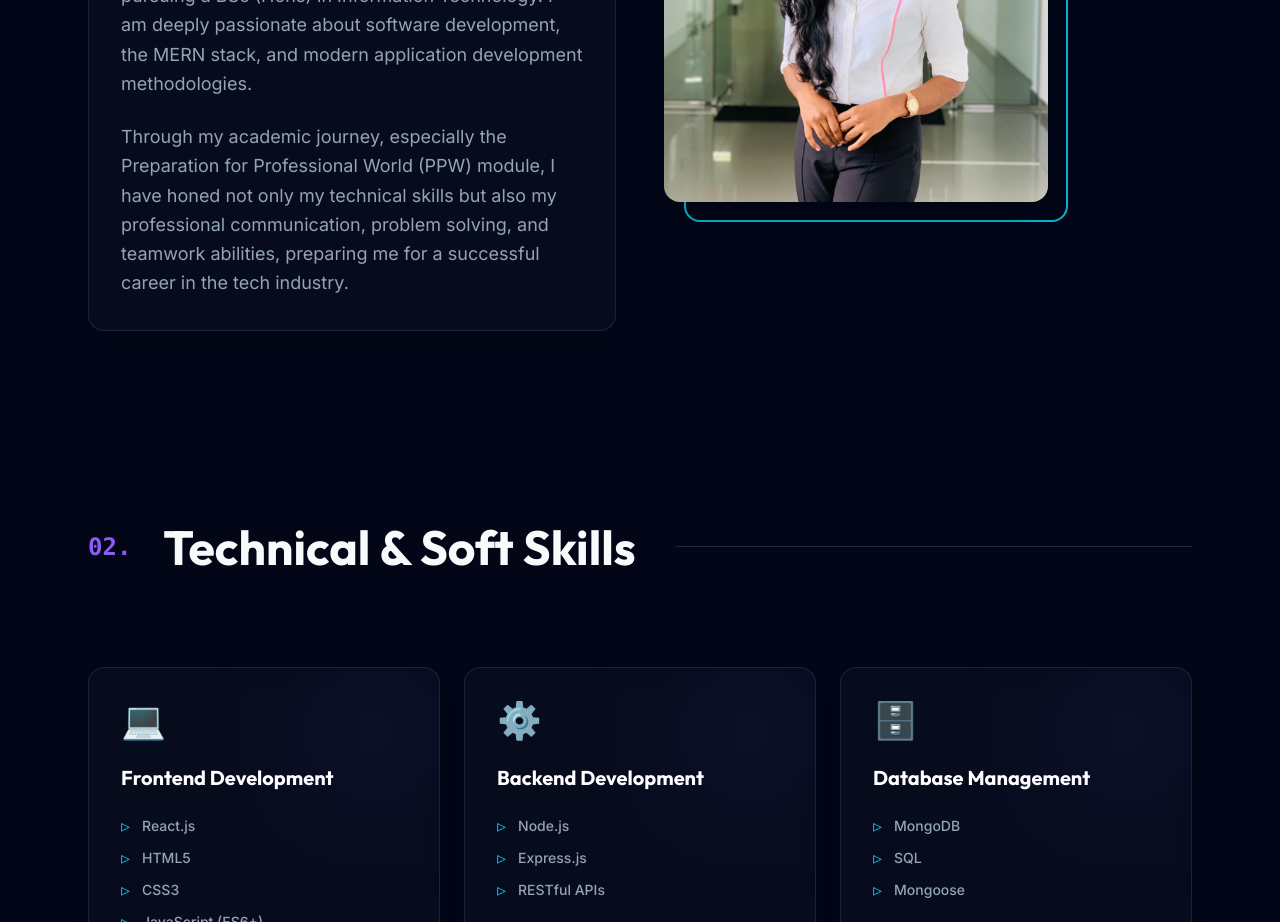
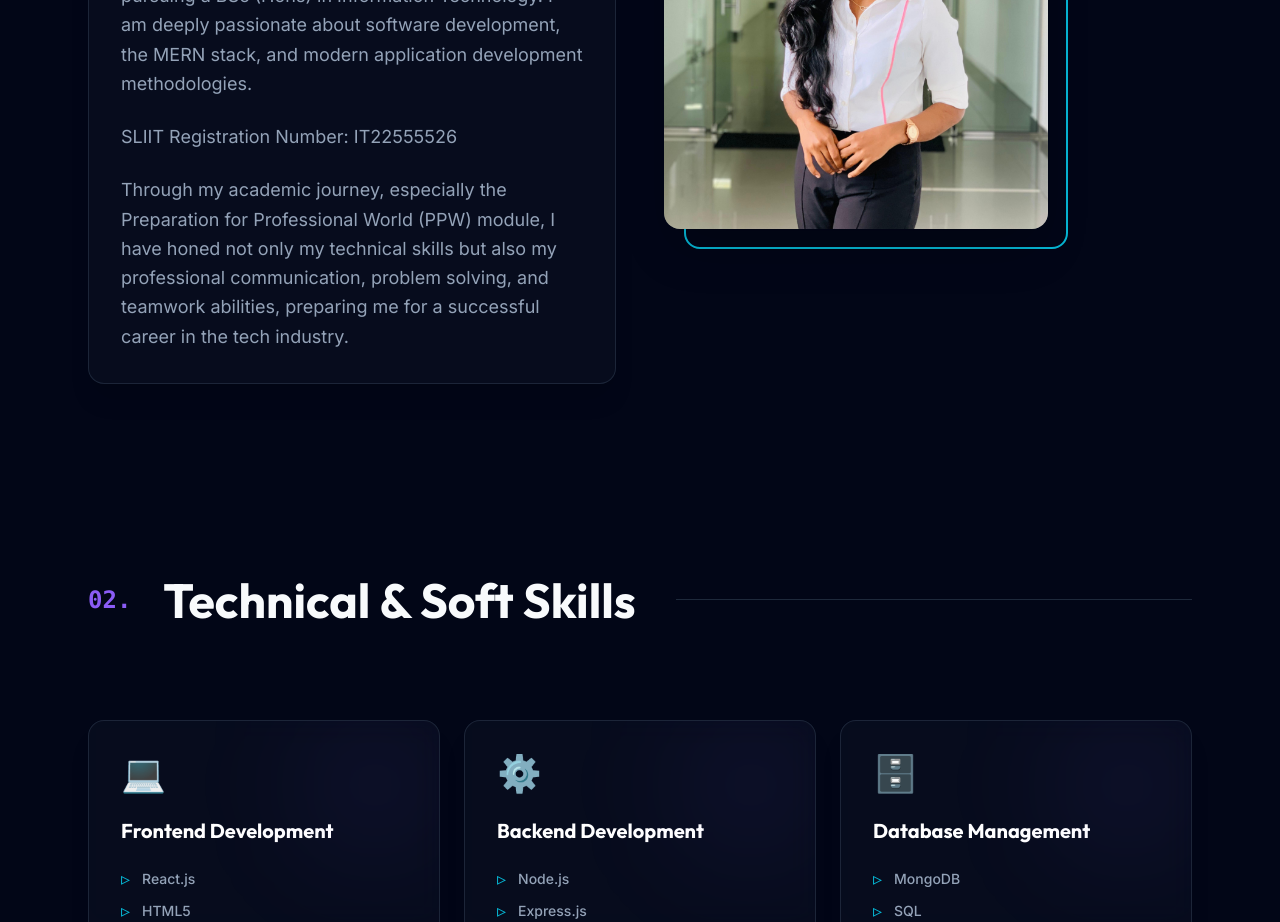
Before and after one commit to lochanajayasinghe/ppw-portfolio-mern, a React (Vite) app in the folder frontend/: page / in a window 1280 px wide. Shown: the part 1380-2302 px from the top of the page. Built offline with nearby package versions, Linux system fonts and the light colour scheme.

Commit message:
Update About.jsx

```diff
--- a/frontend/src/components/About.jsx
+++ b/frontend/src/components/About.jsx
@@ -33,6 +33,9 @@ const About = () => {
             the MERN stack, and modern application development methodologies.
           </p>
           <p>
+            SLIIT Registration Number: IT22555526
+          </p>
+          <p>
             Through my academic journey, especially the Preparation for Professional World (PPW) module,
             I have honed not only my technical skills but also my professional communication,
             problem solving, and teamwork abilities, preparing me for a successful career in the tech industry.
```
